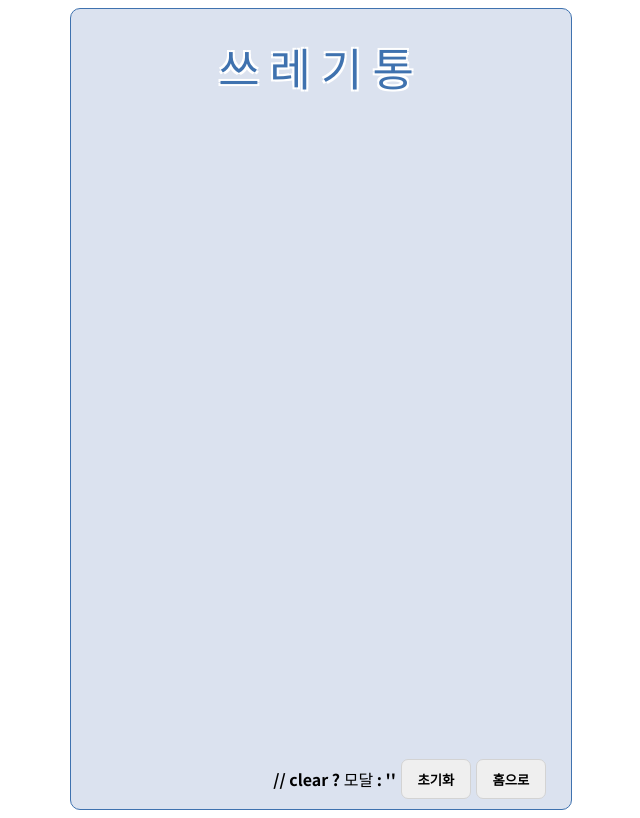
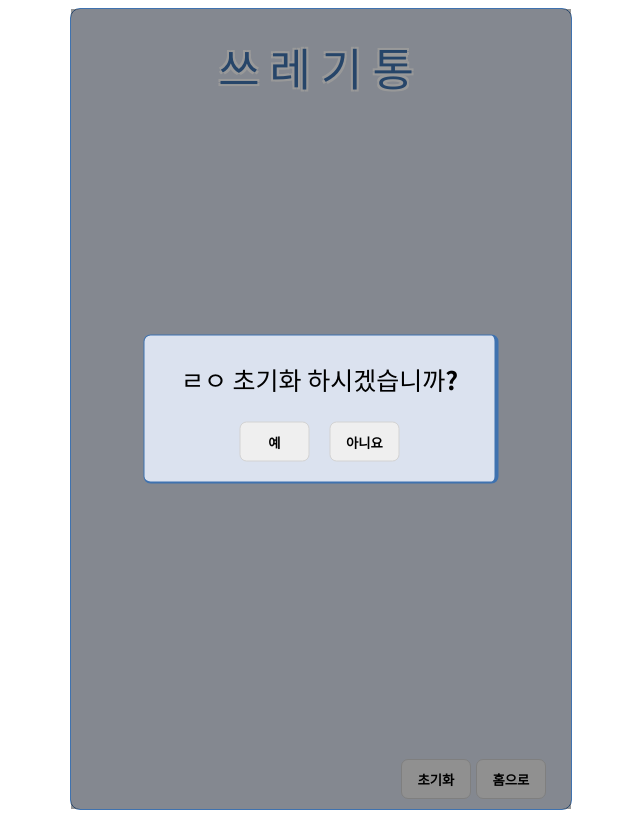
Before and after one commit to tteokbokki-master/ToDoListProject, a React (Vite) app: page /trash in a window 1280 px wide. Both pictures are taken after a click on the button "초기화". Shown: the whole page, without its empty margins (319-959 px from the left). Built offline with nearby package versions, Linux system fonts and the light colour scheme; a web font is replaced by a local one.

Commit message:
design: 초기화  컴포넌트 UI 구현

```diff
--- a/src/Components/Trash/ClearModal.css
+++ b/src/Components/Trash/ClearModal.css
@@ -0,0 +1,49 @@
+.ClearModal-Container{
+  position: absolute;
+  width: 100%;
+  height: 100%;
+  background-color: rgb(0, 0,0,0.4);
+}
+
+.ClearModal{
+  width: 70%;
+  position: absolute;
+  top: 50%;
+  left : 50%;
+  transform: translate(-50%, -50%);
+  background-color: #DBE2EF;
+  border: 1px solid #3F72AF;
+  border-right: 4px solid #3F72AF;
+  border-bottom: 2px solid #3F72AF;
+  border-radius: 7px;
+  width: 70%;
+  display: flex;
+  flex-direction: column;
+  align-items: center;
+}
+
+.ClearModal p{
+  font-size: 25px;
+}
+
+.ClearModal-Btn{
+  display: flex;
+  gap: 20px;
+  margin-bottom: 20px;
+}
+
+.ClearModal-Btn button{
+  height: 40px;
+  border-radius: 7px;
+  border: 1px solid lightgray;
+  font-weight: bold;
+  cursor: pointer;
+  width:70px;
+}
+
+.ClearModal-Btn button:hover{
+  color: white;
+  background-color: #3F72AF;
+  transition: background-color 0.5s ease;
+  border: 1px solid white;
+}
--- a/src/Components/Trash/ClearModal.jsx
+++ b/src/Components/Trash/ClearModal.jsx
@@ -1,7 +1,15 @@
+import './ClearModal.css'
 
 export default function ClearModal (){
   return(
-    <>
-    </>
+    <div className='ClearModal-Container'>
+      <div className="ClearModal">
+        <p>ㄹㅇ 초기화 하시겠습니까?</p>
+        <div className='ClearModal-Btn'>
+          <button>예</button>
+          <button>아니요</button>
+        </div>
+      </div>
+    </div>
   )
 }
--- a/src/Components/Trash/Footer.jsx
+++ b/src/Components/Trash/Footer.jsx
@@ -1,13 +1,10 @@
-import { useState } from 'react';
+
 import './Footer.css'
 import { useNavigate } from 'react-router'
+import ClearModal from './ClearModal';
 
-export default function Footer(){
-  const [clear, setClear] = useState(false);
+export default function Footer({realClear}){
 
-  const realClear = () =>{
-    setClear(!clear)
-  }
 
   const nav = useNavigate();
   const goToHome = () =>{
@@ -19,7 +16,6 @@ export default function Footer(){
   return(
     <div className='Footer'>
       <div className='Footer-Btn'>
-        // clear ? 모달 : ''
         <button onClick={realClear}>초기화</button>
         <button onClick={goToHome}>홈으로</button>
       </div>
--- a/src/Pages/Trash.css
+++ b/src/Pages/Trash.css
@@ -4,7 +4,7 @@
   display: flex;
   flex-direction: column;
   align-items: center;
-
+  position: relative;
   background-color: #DBE2EF;
   border-radius: 10px;
   width: 500px;
--- a/src/Pages/Trash.jsx
+++ b/src/Pages/Trash.jsx
@@ -3,6 +3,7 @@ import Header from '../Components/Trash/Header'
 import TrashMain from '../Components/Trash/TrashMain'
 import Footer from '../Components/Trash/Footer'
 import { useState,useEffect} from 'react'
+import ClearModal from '../Components/Trash/ClearModal'
 export default function Trash(){
 
   const localTrash= window.localStorage.getItem("trash")
@@ -20,7 +21,11 @@ export default function Trash(){
   const nuClear = () => {
     setTrash([]);
   }
+  const [clear, setClear] = useState(false);
 
+  const realClear = () =>{
+    setClear(!clear)
+  }
 
 
 
@@ -33,8 +38,9 @@ export default function Trash(){
   return(
   <div className='Trash'>
     <Header/>
+    {clear ? <ClearModal/> : ''}
     <TrashMain trash={trash} deleteTrash={deleteTrash}/>
-    <Footer nuClear={nuClear}/>
+    <Footer nuClear={nuClear} realClear={realClear}/>
   </div>
   )
 }
```
